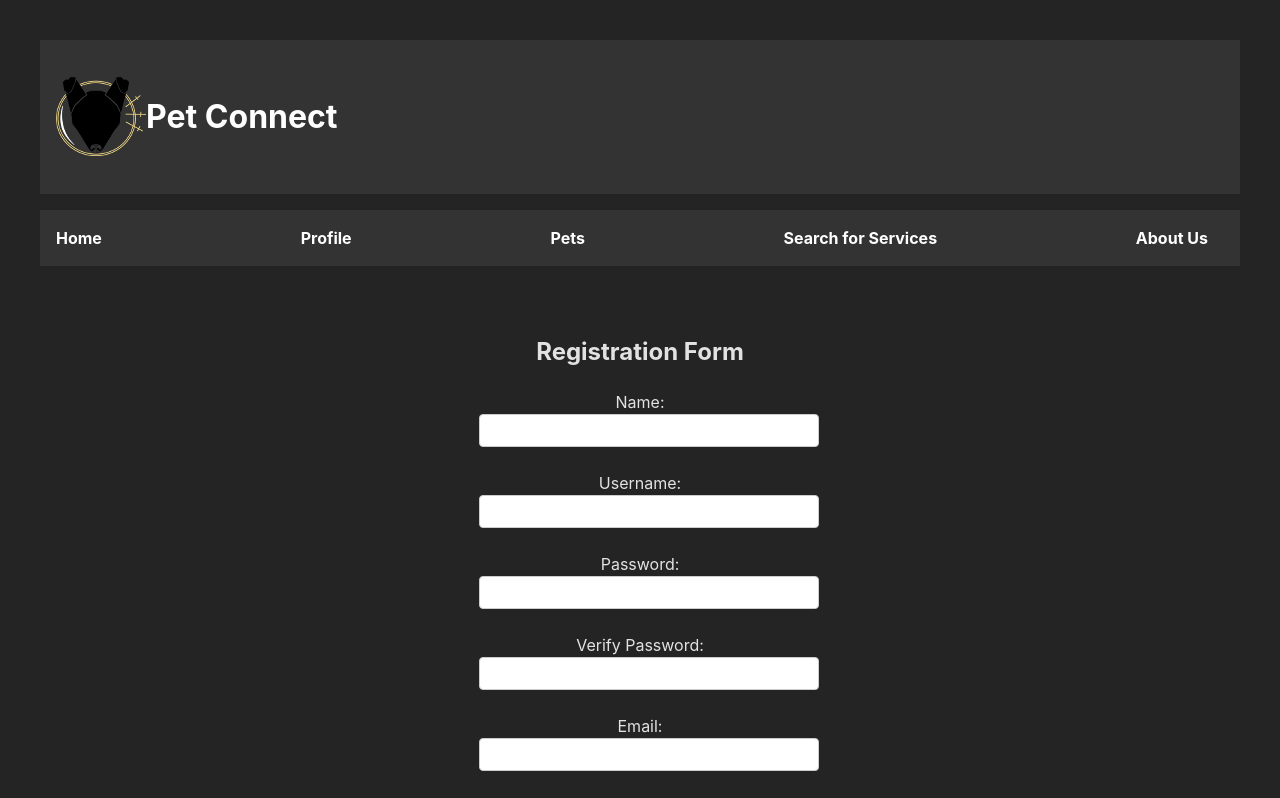
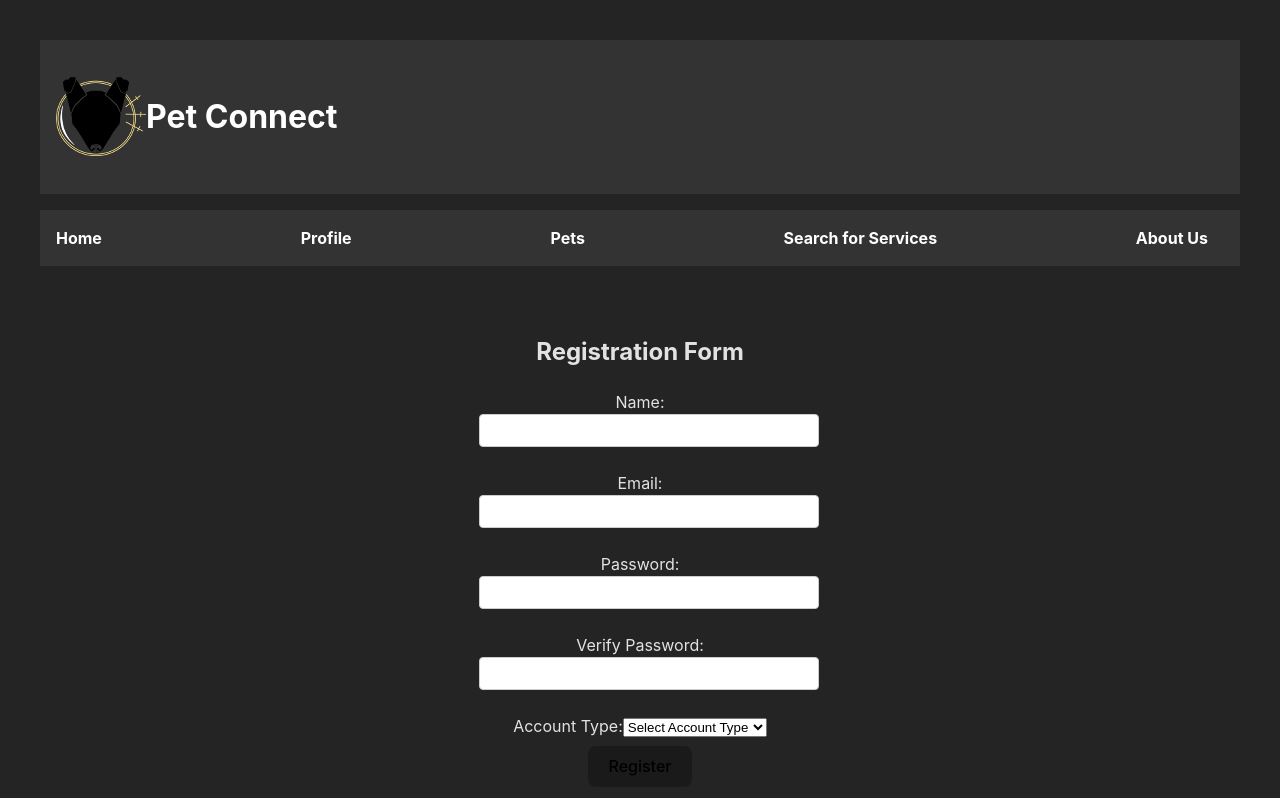
Before and after one commit to marksofdespair/PetConnect-React, a React (Vite) app: page /RegisterForm in a window 1280 px wide. Shown: the top 798 px of the page. Built offline with nearby package versions, Linux system fonts and the light colour scheme.

Commit message:
rewrote RegisterForm to comply with RegisterFormDTO

```diff
--- a/src/Pages/RegisterForm.jsx
+++ b/src/Pages/RegisterForm.jsx
@@ -4,10 +4,9 @@ import axios from 'axios';
 const RegisterForm = () => {
   const [formData, setFormData] = useState({
     name: '',
-    username: '',
-    password: '',
+    email: '',
+    password: '', // Add password field
     verifyPassword: '',
-    email: '',
     accountType: '',
   });
   const [error, setError] = useState('');
@@ -24,7 +23,7 @@ const RegisterForm = () => {
       const response = await axios.post('http://localhost:8080/api/register', formData);
 
       console.log('Registration successful:', response.data);
-      // Redirect logic to go here
+      // Redirect logic here
 
     } catch (error) {
       console.error('Registration error:', error.response);
@@ -46,8 +45,8 @@ const RegisterForm = () => {
           <input type="text" name="name" value={formData.name} onChange={handleChange} />
         </label>
         <label>
-          Username:
-          <input type="text" name="username" value={formData.username} onChange={handleChange} />
+          Email:
+          <input type="email" name="email" value={formData.email} onChange={handleChange} />
         </label>
         <label>
           Password:
@@ -56,10 +55,6 @@ const RegisterForm = () => {
         <label>
           Verify Password:
           <input type="password" name="verifyPassword" value={formData.verifyPassword} onChange={handleChange} />
-        </label>
-        <label>
-          Email:
-          <input type="email" name="email" value={formData.email} onChange={handleChange} />
         </label>
         <label>
           Account Type:
```
